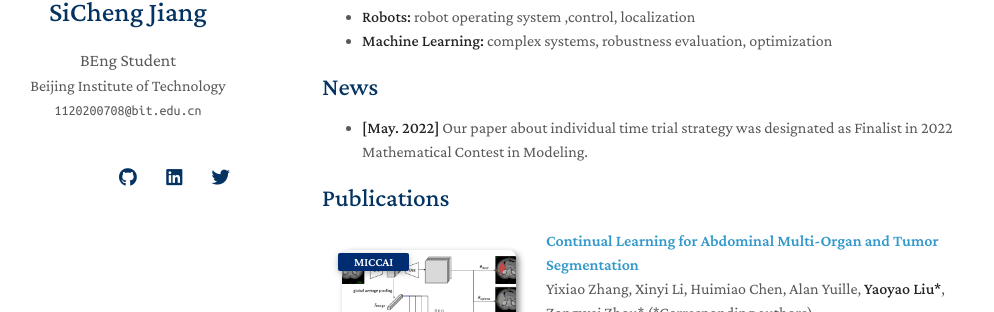
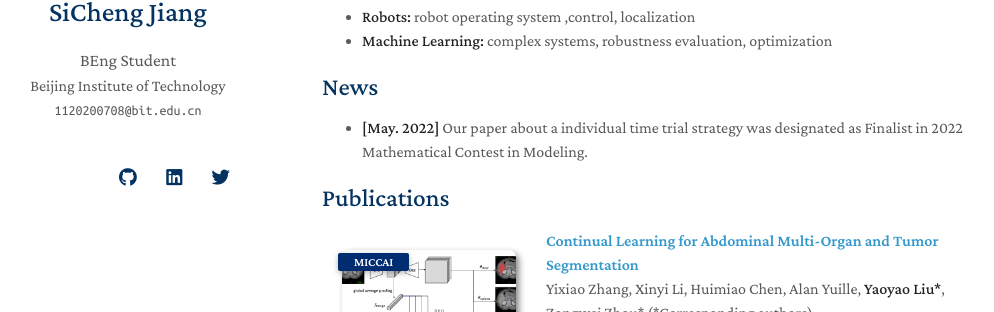
Before and after one commit to SiCheng7219/SiCheng7219.github.io, a Jekyll site: the page built from index.md, in a window 1280 px wide and 1168 px high. Shown: the part 190-502 px from the top of the window, without its empty margins (148-1142 px from the left). Built offline with Jekyll 4.4.1, drawn with Linux system fonts in a browser that asks for light colours; nearby versions of some CDN libraries; a style sheet for code colours, icons or effects is not loaded; our own code applies the rules of GitHub Pages for plain Markdown files.

Commit message:
10.3.21.53

```diff
--- a/index.md
+++ b/index.md
@@ -13,7 +13,7 @@ I am a BEng Student at Beijing Institute of Technology
 
 ## News
 
-- **[May. 2022]** Our paper about individual time trial strategy was designated as Finalist in 2022 Mathematical Contest in Modeling.
+- **[May. 2022]** Our paper about a individual time trial strategy was designated as Finalist in 2022 Mathematical Contest in Modeling.
 
 
 {% include_relative _includes/publications.md %}
```
